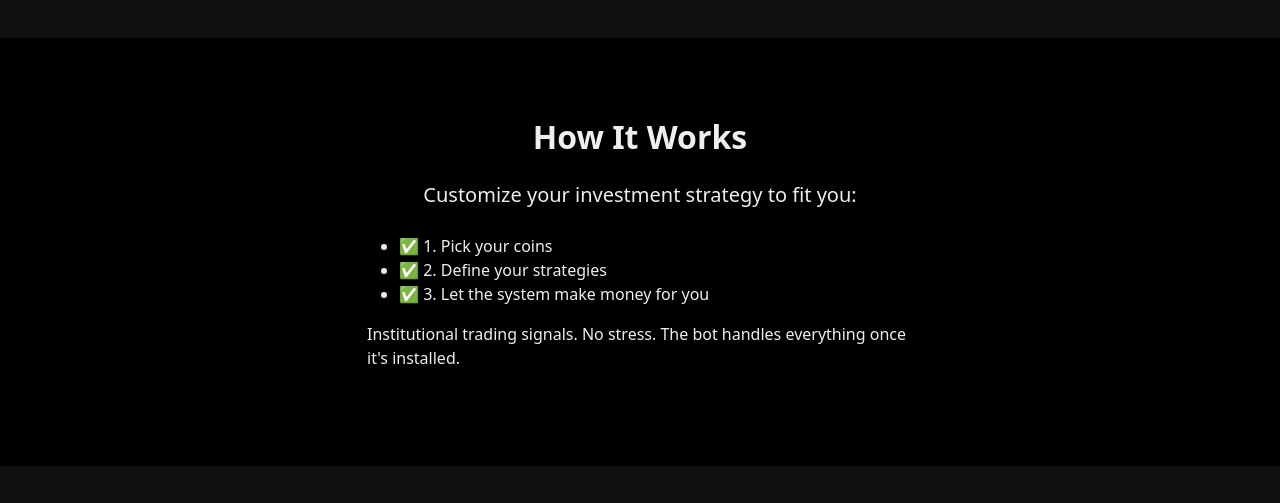
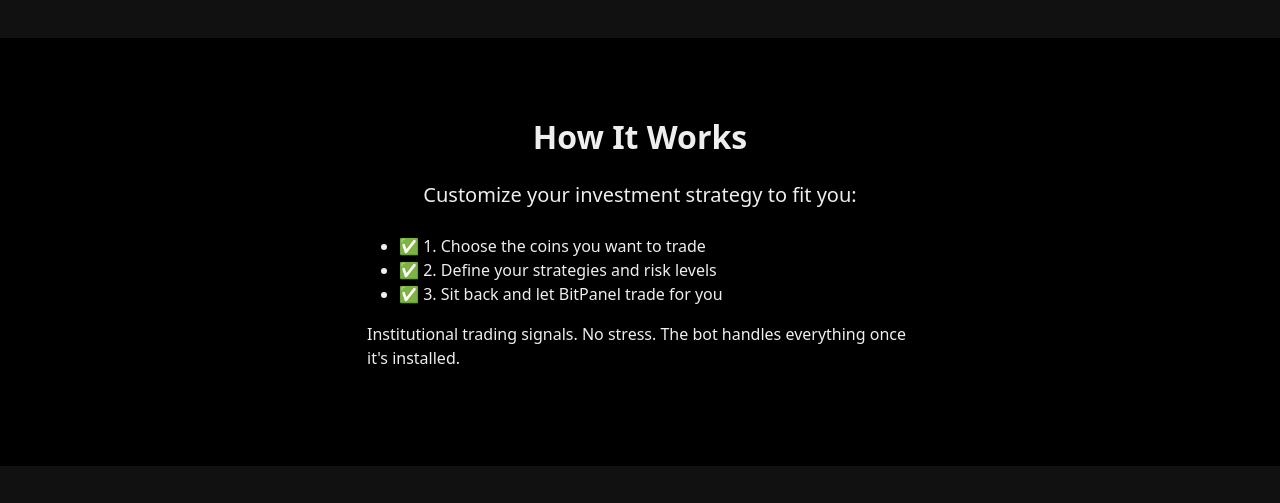
Before and after one commit to defazio75/bitpanel-landing, a Flask app: page / in a window 1280 px wide. Shown: the part 261-764 px from the top of the page. Run offline with Flask 3, Linux system fonts and the light colour scheme.

Commit message:
Update index.html

```diff
--- a/templates/index.html
+++ b/templates/index.html
@@ -41,9 +41,9 @@
         <div class="row justify-content-center mt-4">
             <div class="col-md-6 text-start">
                 <ul>
-                    <li>✅ 1. Pick your coins</li>
-                    <li>✅ 2. Define your strategies</li>
-                    <li>✅ 3. Let the system make money for you</li>
+                    <li>✅ 1. Choose the coins you want to trade</li>
+                    <li>✅ 2. Define your strategies and risk levels</li>
+                    <li>✅ 3. Sit back and let BitPanel trade for you</li>
                 </ul>
                 <p class="mt-3">Institutional trading signals. No stress. The bot handles everything once it's installed.</p>
             </div>
```
